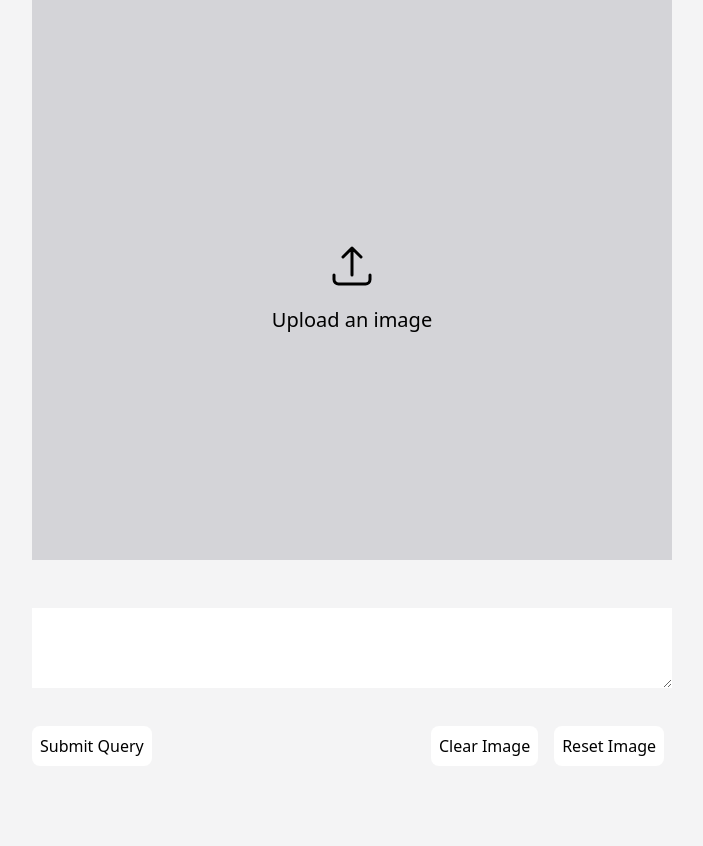
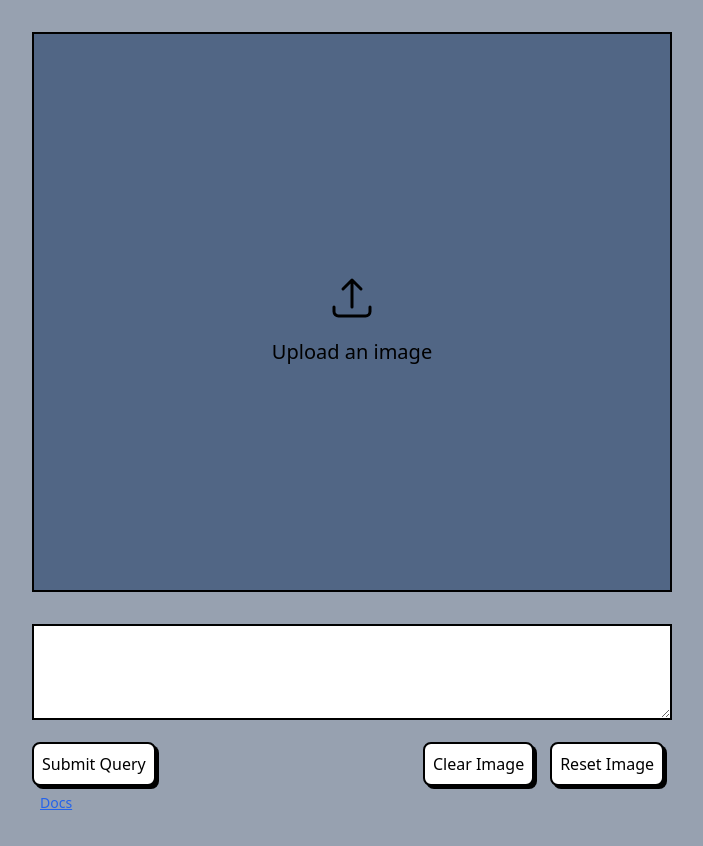
Before and after one commit to RLeek/Color-Query, a Next.js app: page / in a window 1280 px wide. Shown: the whole page, without its empty margins (288-991 px from the left). Before the commit the page ends 800 px from the top, so only its background shows below. Built offline with nearby package versions, Linux system fonts and the light colour scheme; what ohm-js would draw is missing.

Commit message:
Added initial docs + styling

```diff
--- a/app/Compiler/parser.ts
+++ b/app/Compiler/parser.ts
@@ -232,8 +232,8 @@ export default function validateQuery(text:string): parseResult {
     if (colorQueryTree.succeeded()) {
         return {success: true, message: text};
     } else if (colorQueryTree.message) {
-        return {success: true, message:colorQueryTree.message}
+        return {success: false, message: colorQueryTree.message}
     } else {
-        return {success: true, message: "Unexpected query error"}
+        return {success: false, message: "Unexpected query error"}
     }
 }
--- a/app/Image/imageDraw.tsx
+++ b/app/Image/imageDraw.tsx
@@ -139,7 +139,7 @@ export default memo(function ImageDraw({ fileName, command }: { fileName: File|n
   return (
     <>
 
-        <canvas ref={canvasRef}  className="pt-8">
+        <canvas ref={canvasRef}  className="mt-8 border-2 border-black">
 
         </canvas>
 
--- a/app/Image/imageUpload.tsx
+++ b/app/Image/imageUpload.tsx
@@ -26,8 +26,8 @@ export default function ImageUpload({image, setImage} : {image:File|null, setIma
 
   return (
     <>
-      <div className="relative pt-8 w-10/12 h-70svh md:w-9/12 xl:w-6/12">
-        <div className="bg-zinc-300 flex flex-col justify-center place-items-center text-xl absolute top-0 left-0 w-full h-70svh"  >
+      <div className="relative w-10/12 h-70svh md:w-9/12 xl:w-6/12 mt-8">
+        <div className="flex flex-col justify-center place-items-center text-xl absolute top-0 left-0 w-full h-70svh border-2 border-black" style={{backgroundColor:'#516685'}}>
           <svg xmlns="http://www.w3.org/2000/svg" fill="none" viewBox="0 0 24 24" strokeWidth={1.5} stroke="currentColor" className="w-12 h-12 my-4">
             <path strokeLinecap="round" strokeLinejoin="round" d="M3 16.5v2.25A2.25 2.25 0 0 0 5.25 21h13.5A2.25 2.25 0 0 0 21 18.75V16.5m-13.5-9L12 3m0 0 4.5 4.5M12 3v13.5" />
           </svg>
--- /dev/null
+++ b/app/docs/page.tsx
@@ -0,0 +1,66 @@
+'use client'
+export default function Home() {
+
+
+  //@ts-ignore
+  return (
+    <main className="flex flex-col justify-center place-items-center">
+        <div className = "w-10/12 md:w-144 xl:w-160 mt-4 px-2 border-2 border-black bg-white pb-4">
+            <h1 className = "text-3xl font-semibold pt-4 py-2">ColorQuery overview</h1>
+                ColorQuery provides a simple DSL for querying and manipulating the HSV values of images. The intent is to provide a quick and simplified tool for understanding how the colors of different images work.
+            <h1 className = "text-3xl font-semibold pt-4 py-2">ColorQuery language (CQL) overview</h1>
+            CQL queries consist of a series of statements executed one after the other. The first statement in a CQL query is always
+            <code className="bg-slate-100 px-1"> pixels</code>
+            <br/>
+            <div className= "bg-slate-100 p-2 mt-2 mb-2">
+                <code>pixels</code>
+            </div>
+            Think of this initial statement as providing the hue, saturation and value for a pixel, to be passed
+            on to the remaining statements. As there are no other statements, the original values are returned unmodified, resulting in the same image.
+
+            <h2 className = "text-xl font-semibold py-2">Statements</h2>
+            Statements are executed sequentially and separated by <code className = "bg-slate-100 px-1">|</code>. Other than <code className="bg-slate-100 px-1"> pixels</code>, the only other statement are assignment statements.
+            Assignment statements consist of an assignment expression, optionally followed by a boolean expression that determines whether the assignment expression is executed. If the boolean expression is omitted then the assignment expression is always executed. An example query is:
+            <br/>
+            <div className= "bg-slate-100 p-2 mt-2 mb-2">
+                <code>pixels</code>
+                <br/>
+                <code> | saturation = 0.5 if saturation > 0.5</code>
+                <br/>
+                <code> | value = 0.5 </code>
+            </div>
+            This query assigns the saturation to 0.5 if the saturation is larger than 0.5. It then sets the value to 0.5.
+
+            <h2 className = "text-xl font-semibold py-2"> Expressions</h2>
+            Assignment expressions assign a new value to one of <code className="bg-slate-100 px-1"> saturation</code>, <code className="bg-slate-100 px-1"> hue</code> or, <code className="bg-slate-100 px-1"> value</code>. The left-hand side is one of these, followed by an <code className="bg-slate-100 px-1"> =</code> with the right-hand side
+            consisting of a numerical expression.
+            <br/>
+            <br/>
+            Numerical expressions support the standard operators <code className="bg-slate-100 px-1"> *</code>,<code className="bg-slate-100 px-1">/</code>,<code className="bg-slate-100 px-1">+</code>,<code className="bg-slate-100 px-1">-</code> and precedence using <code className="bg-slate-100 px-1">()</code>. The values <code className="bg-slate-100 px-1"> saturation</code>, <code className="bg-slate-100 px-1"> hue</code> or, <code className="bg-slate-100 px-1"> value</code>
+            can also be used and their values will be the ones set in previous statements.
+            <br/>
+            <br/>
+
+            Boolean expressions support the standard comparison operators <code className="bg-slate-100 px-1">={'>'}</code>,<code className="bg-slate-100 px-1">{'>'}</code>,<code className="bg-slate-100 px-1">{'<'}</code>,<code className="bg-slate-100 px-1">{'<='}</code> and <code className="bg-slate-100 px-1">{'=='}</code>. The standard boolean operators
+            <code className="bg-slate-100 px-1">{'and'}</code>,<code className="bg-slate-100 px-1">{'or'}</code> are also supported to combine these boolean expressions. Precedence using <code className="bg-slate-100 px-1">()</code> is also supported.
+
+            <h2 className = "text-xl font-semibold py-2">Hue, Saturation and Value</h2>
+
+
+
+
+
+            <br/>
+            <h1 className = "text-3xl font-semibold pt-4 py-2">FAQ</h1>
+            <h2 className = "text-xl font-semibold py-2"> Why was HSV chosen?</h2>
+                HSV was chosen as it is the colorspace primarily used by artists, and considered the most intuitive for most people.
+            <h2 className = "text-xl font-semibold py-2"> Colorspaces are more complex than this, aren't they?</h2>
+                Yes, making this tool has made me realize that I'm out of my depth when it comes down to how colorspaces work. Regardless, I'm satisfied with this as a quick and simple tool.
+            <h2 className = "text-xl font-semibold py-2"> Could you implement {'<x>'} feature?</h2>
+                If you have an idea for a feature, don't be afraid to reach out! I can't guarantee that it will be implemented, but understanding how others use this tool will still provide valuable feedback on how to make this tool better.
+
+
+        </div>
+    </main>
+  );
+}
--- a/app/layout.tsx
+++ b/app/layout.tsx
@@ -14,7 +14,7 @@ export default function RootLayout({
 }>) {
   return (
     <html lang="en">
-      <body className="bg-zinc-100">{children}</body>
+      <body style={{backgroundColor:  "#97a1b0"}}>{children}</body>
     </html>
   );
 }
--- a/app/page.tsx
+++ b/app/page.tsx
@@ -9,10 +9,11 @@ export default function Home() {
   const [Image, setImage] = useState<File|null>(null);
   const [text, setText] = useState<string>("pixels");
   const [query, setQuery] = useState<string>("pixels");
-  const [error, setError] = useState<string>();
+  const [error, setError] = useState<string>("");
 
   function submit() {
     var result = validateQuery(text);
+    console.log(result)
     if (result.success) {
       setQuery(result.message);
       setError("");
@@ -34,27 +35,33 @@ export default function Home() {
   return (
     <main>
       <div className="flex flex-col justify-center place-items-center">
-        {Image == null ?
-          <ImageUpload image={Image} setImage={setImage}/> :
-          <ImageDraw fileName={Image} command={query}/>
-        }
-        <div className="w-10/12 md:w-144 xl:w-160">
-          <textarea autoCapitalize="none" onChange={e => setText(e.target.value)} className="w-full mt-12 mb-2 px-2 pt-2 h-10svh"></textarea>
-          {error != "" && <div className="pb-4 pl-2 text-red-600">{error}</div>}
+          {Image == null ?
+            <ImageUpload image={Image} setImage={setImage}/> :
+            <ImageDraw fileName={Image} command={query}/>
+          }
+          <div className="w-10/12 md:w-144 xl:w-160">
+          <textarea autoCapitalize="none" onChange={e => setText(e.target.value)} className="w-full mt-8 mb-2 px-2 pt-2 h-24 border-2 border-black"></textarea>
+          {error != "" ?
+            <div className="pb-2 pl-2 text-red-600 text-sm">{error}</div>:
+            <div className = "pb-2"></div>
+          }
           <div className="flex flex-row place-content-between">
-            <button onClick={submit} className="bg-white rounded-lg p-2 hover:bg-slate-200 mt-2">
+            <button onClick={submit} className="bg-white p-2 hover:bg-slate-200 rounded-lg active:translate-x-3px active:translate-y-3px active:shadow-none shadow-button border-2 border-black">
               Submit Query
             </button>
             <div>
-              <button onClick={reset} className="bg-white rounded-lg p-2 mx-2 hover:bg-slate-200 float-right mt-2">
+              <button onClick={reset} className="bg-white p-2 mx-2 hover:bg-slate-200 float-right rounded-lg active:translate-x-3px active:translate-y-3px active:shadow-none shadow-button border-2 border-black">
                 Reset Image
               </button>
-              <button onClick={clear} className="bg-white rounded-lg p-2 mx-2 hover:bg-slate-200 float-right mt-2">
+              <button onClick={clear} className="bg-white p-2 mx-2 hover:bg-slate-200 float-right rounded-lg active:translate-x-3px active:translate-y-3px active:shadow-none shadow-button border-2 border-black">
                 Clear Image
               </button>
             </div>
           </div>
         </div>
+        <div className = "w-10/12 md:w-144 xl:w-160 pt-1 pb-8">
+          <a className="text-sm pl-2  underline text-blue-600 hover:text-blue-800 visited:text-purple-600" href="/docs">Docs</a>
+        </div>
       </div>
     </main>
   );
--- a/tailwind.config.ts
+++ b/tailwind.config.ts
@@ -25,6 +25,12 @@ const config: Config = {
         "gradient-conic":
           "conic-gradient(from 180deg at 50% 50%, var(--tw-gradient-stops))",
       },
+      boxShadow: {
+        'button': 'black 3px 3px',
+      },
+      translate: {
+        '3px': '3px'
+      }
     },
   },
   plugins: [],
```
